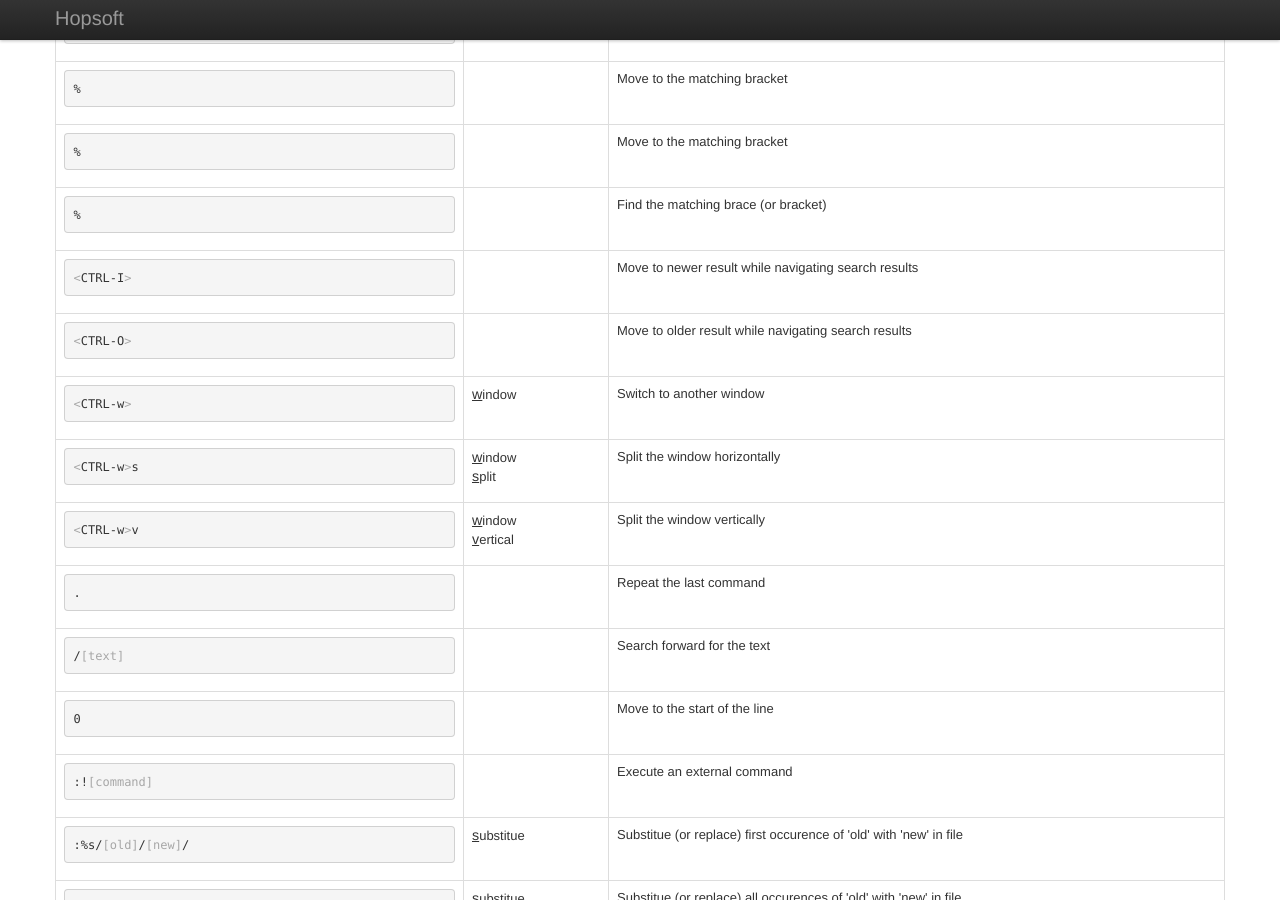
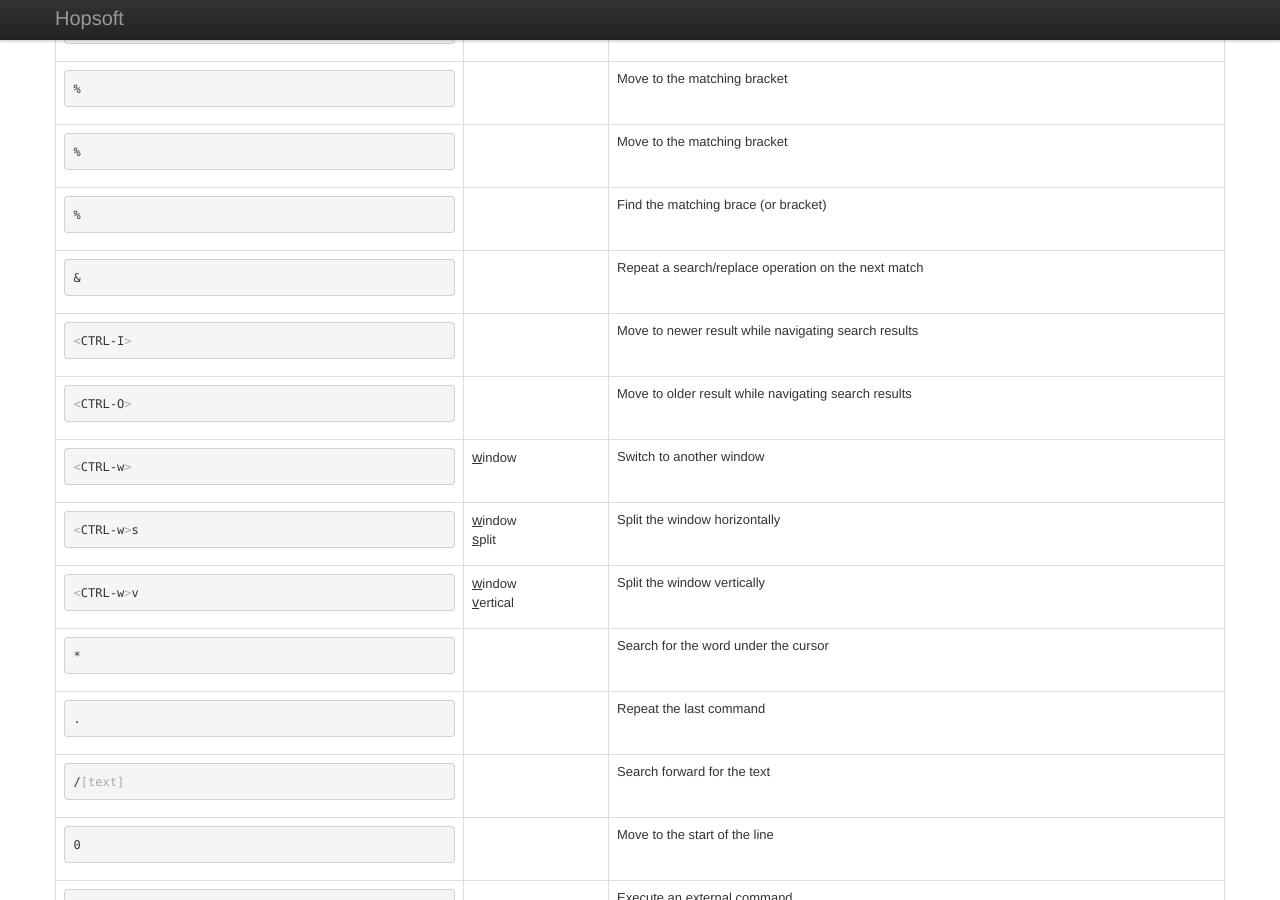
Before and after one commit to hopsoft/hopsoft.github.io, a Jekyll site: the page built from vim.markdown, in a window 1280 px wide and 900 px high, scrolled down 660 px. Built offline with Jekyll 4.4.1, drawn with Linux system fonts in a browser that asks for light colours; comment, search, counter and statistics services are not loaded; some of the changed text lies outside the part shown.

Commit message:
more commands added

```diff
--- a/vim.markdown
+++ b/vim.markdown
@@ -480,6 +480,30 @@
           <td>Search VIM's built in help for specific answers (i.e. :h w)</td>
         </tr>
 
+        <tr>
+          <td><pre class="command">f<span class="subdued">[char]</span></pre></td>
+          <td><span class="u">f</span>ind</td>
+          <td>Find the next occurrence of char</td>
+        </tr>
+
+        <tr>
+          <td><pre class="command">;</pre></td>
+          <td></td>
+          <td>Move to the next target or match (i.e. after an f[char] find)</td>
+        </tr>
+
+        <tr>
+          <td><pre class="command">&</pre></td>
+          <td></td>
+          <td>Repeat a search/replace operation on the next match</td>
+        </tr>
+
+        <tr>
+          <td><pre class="command">*</pre></td>
+          <td></td>
+          <td>Search for the word under the cursor</td>
+        </tr>
+
       </tbody>
     </table>
 
```
